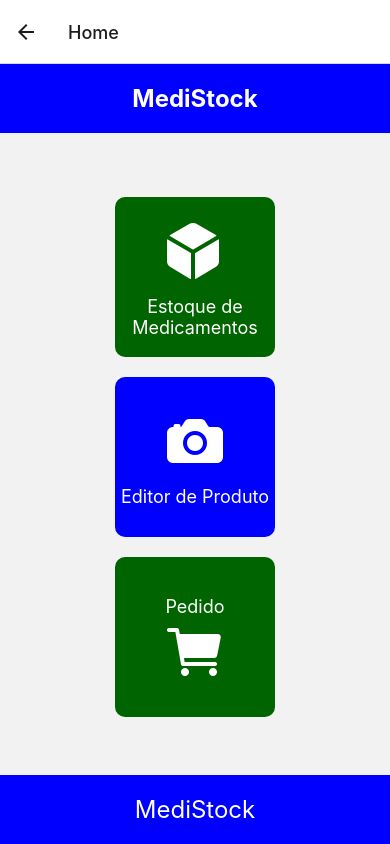
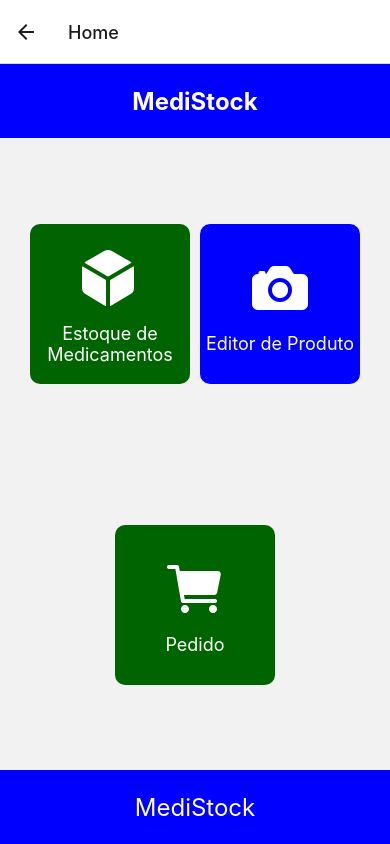
Before and after one commit to lucascarvalholopes/mobile, a React Native app in the folder MediStock/: screen /Home in a window 390 px wide. Built offline with nearby package versions, Linux system fonts and the light colour scheme.

Commit message:
atualização do HomeScreen.js

```diff
--- a/MediStock/package.json
+++ b/MediStock/package.json
@@ -24,7 +24,8 @@
     "react-native-screens": "~3.22.0",
     "react-native-vector-icons": "^10.0.0",
     "react-native-web": "~0.19.6",
-    "undefined": "Cexpo/webpack-config@/19.0.0"
+    "undefined": "Cexpo/webpack-config@/19.0.0",
+    "expo-file-system": "~15.4.4"
   },
   "devDependencies": {
     "@babel/core": "^7.20.0"
--- a/MediStock/screens/EditorProdutoScreen.js
+++ b/MediStock/screens/EditorProdutoScreen.js
@@ -1,20 +1,73 @@
-import React from 'react';
-import { View, Text, TouchableOpacity, StyleSheet } from 'react-native';
+import React, { useState, useEffect, useRef } from 'react';
+import { View, Text, TouchableOpacity, StyleSheet, Modal,Image } from 'react-native';
 import Icon from 'react-native-vector-icons/FontAwesome';
+import { Camera } from "expo-camera";
 
-function EditorProdutoScreen() {
-  const handleCameraPress = () => {
-    // Implemente a lógica para abrir a câmera aqui
-    // Por exemplo, você pode usar a biblioteca react-native-camera
-    // e navegar para a tela da câmera
+const EditorProdutoScreen = () => {
+  const [hasPermission, setHasPermission] = useState(null);
+  const [photo, setPhoto] = useState(null);
+  const [cameraVisible, setCameraVisible] = useState(false);
+
+  const cameraRef = useRef(null);
+
+  useEffect(() => {
+    (async () => {
+      const { status } = await Camera.requestCameraPermissionsAsync();
+      setHasPermission(status === "granted");
+    })();
+  }, []);
+
+  const handleCapture = async () => {
+    if (cameraRef.current) {
+      const { uri } = await cameraRef.current.takePictureAsync();
+      console.log("Photo taken:", uri);
+      setPhoto(uri);
+      setCameraVisible(false);
+    }
   };
+
 
   return (
     <View style={styles.container}>
       <Text>Editor de Produto Screen</Text>
-      <TouchableOpacity onPress={handleCameraPress} style={styles.cameraButton}>
-        <Icon name="camera" size={50} color="white" />
+      <TouchableOpacity onPress={() => setCameraVisible(true)} style={styles.cameraButton}>
+        {photo ? (
+          <Image source={{ uri: photo }} style={styles.profileImage} />
+        ) : (
+          <View style={styles.iconContainer}>
+            <Text>
+              <Icon name="camera" size={50} color="white" />
+            </Text>
+          </View>
+        )}
       </TouchableOpacity>
+
+      <View>
+        <Modal
+          animationType="slide"
+          transparent={false}
+          visible={cameraVisible}
+          onRequestClose={() => setCameraVisible(false)}
+        >
+          <Camera
+            ref={cameraRef}
+            style={styles.camera}
+            type={Camera.Constants.Type.back}
+            ratio="16:9"
+          >
+            <TouchableOpacity
+              style={styles.captureButton}
+              onPress={() => handleCapture()}
+            >
+              <View style={styles.captureButtonInner}>
+                <View style={styles.captureButtonCircle}>
+                  <View style={styles.captureButtonCenter} />
+                </View>
+              </View>
+            </TouchableOpacity>
+          </Camera>
+        </Modal>
+      </View>
     </View>
   );
 }
@@ -31,6 +84,37 @@ const styles = StyleSheet.create({
     borderRadius: 50,
     marginTop: 20,
   },
+  camera: {
+    flex: 1,
+    justifyContent: "flex-end",
+    alignItems: "center",
+  },
+  captureButton: {
+    alignSelf: "center",
+    marginBottom: 20,
+  },
+  captureButtonInner: {
+    width: 80,
+    height: 80,
+    borderRadius: 40,
+    backgroundColor: "transparent",
+    justifyContent: "center",
+    alignItems: "center",
+  },
+  captureButtonCircle: {
+    width: 60,
+    height: 60,
+    borderRadius: 30,
+    backgroundColor: "lightgray",
+    justifyContent: "center",
+    alignItems: "center",
+  },
+  captureButtonCenter: {
+    width: 40,
+    height: 40,
+    borderRadius: 20,
+    backgroundColor: "gray",
+  },
 });
 
 export default EditorProdutoScreen;
--- a/MediStock/screens/HomeScreen.js
+++ b/MediStock/screens/HomeScreen.js
@@ -1,15 +1,16 @@
 import React from 'react';
-import { View, Text, StyleSheet, TouchableOpacity } from 'react-native';
+import { View, Text, StyleSheet, TouchableOpacity, Platform } from 'react-native';
 import { Ionicons } from '@expo/vector-icons';
+
+const plataforma = Platform.OS;
 
 function HomeScreen({ navigation }) {
   return (
-    <View style={styles.container}>
-      <View style={styles.header}>
+    <View style={{ flex: 1 }}>
+      <View style={{ flex: 1, backgroundColor: 'blue', justifyContent: "center", alignItems: "center"}}>
         <Text style={styles.headerText}>MediStock</Text>
       </View>
-
-      <View style={styles.content}>
+      <View style={{ flex: 8, flexDirection: plataforma === "web" ? "row" : "column", justifyContent: "center", alignItems: "center", flexWrap: plataforma === "web" ? "wrap" : undefined, gap: 10, padding: 20 }}>
         <TouchableOpacity
           style={styles.itemContainer}
           onPress={() => navigation.navigate('Estoque')}
@@ -19,7 +20,6 @@ function HomeScreen({ navigation }) {
             <Text style={styles.itemText}>Estoque de Medicamentos</Text>
           </View>
         </TouchableOpacity>
-
         <TouchableOpacity
           style={styles.itemContainer}
           onPress={() => navigation.navigate('EditorProduto')}
@@ -29,19 +29,17 @@ function HomeScreen({ navigation }) {
             <Text style={styles.itemText}>Editor de Produto</Text>
           </View>
         </TouchableOpacity>
-
         <TouchableOpacity
           style={styles.itemContainer}
           onPress={() => navigation.navigate('Pedido')}
         >
           <View style={[styles.square, styles.darkGreenBackground]}>
+            <Ionicons name="cart" size={64} color="white" />
             <Text style={styles.itemText}>Pedido</Text>
-            <Ionicons name="cart" size={64} color="white" />
           </View>
         </TouchableOpacity>
       </View>
-
-      <View style={styles.footer}>
+      <View style={{ flex: 1, backgroundColor: 'blue', justifyContent: "center", alignItems: "center" }}>
         <Text style={styles.footerText}>MediStock</Text>
       </View>
     </View>
@@ -72,8 +70,8 @@ const styles = StyleSheet.create({
     alignItems: 'center',
   },
   itemContainer: {
-    alignItems: 'center',
-    margin: 10,
+    // alignSelf: "center",
+    // alignItems: 'center',
   },
   square: {
     width: 160,
```
Also changed, not shown: 1 other file (tests, documents, lock files or other folders).
